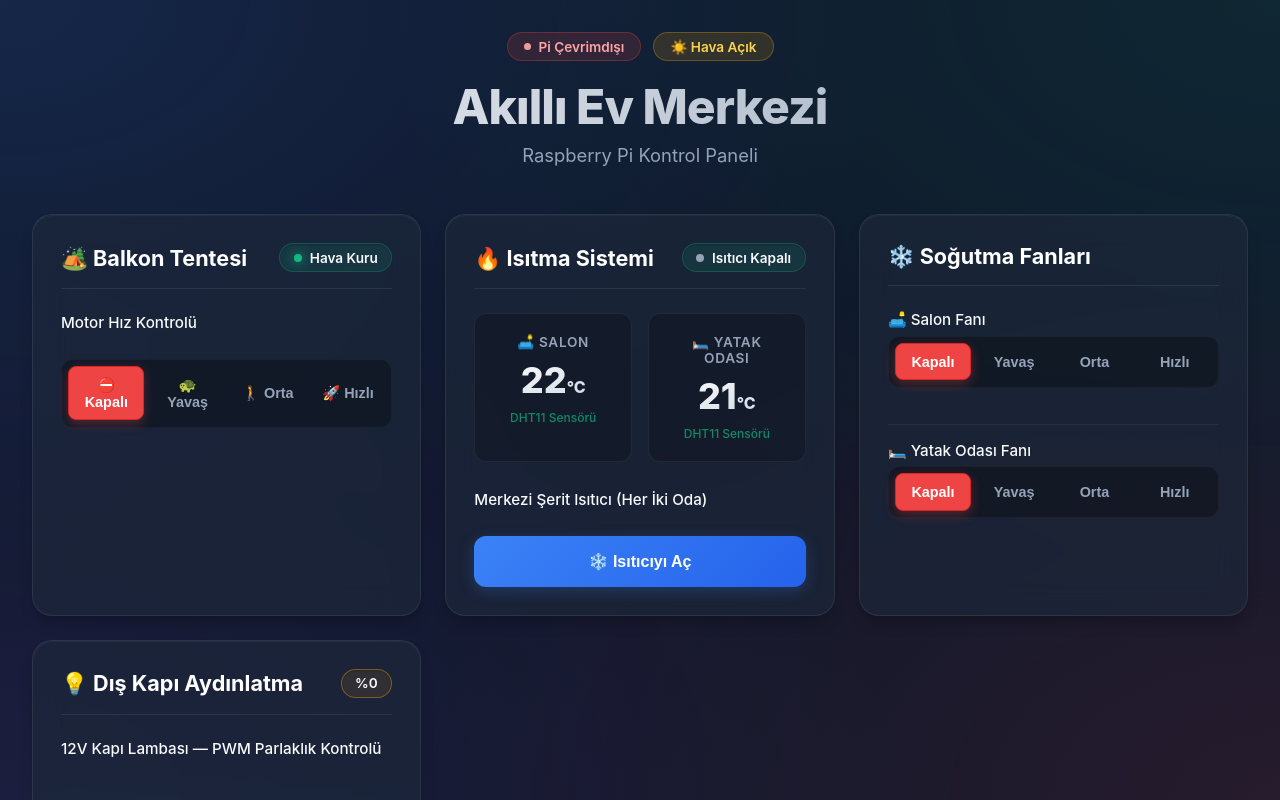
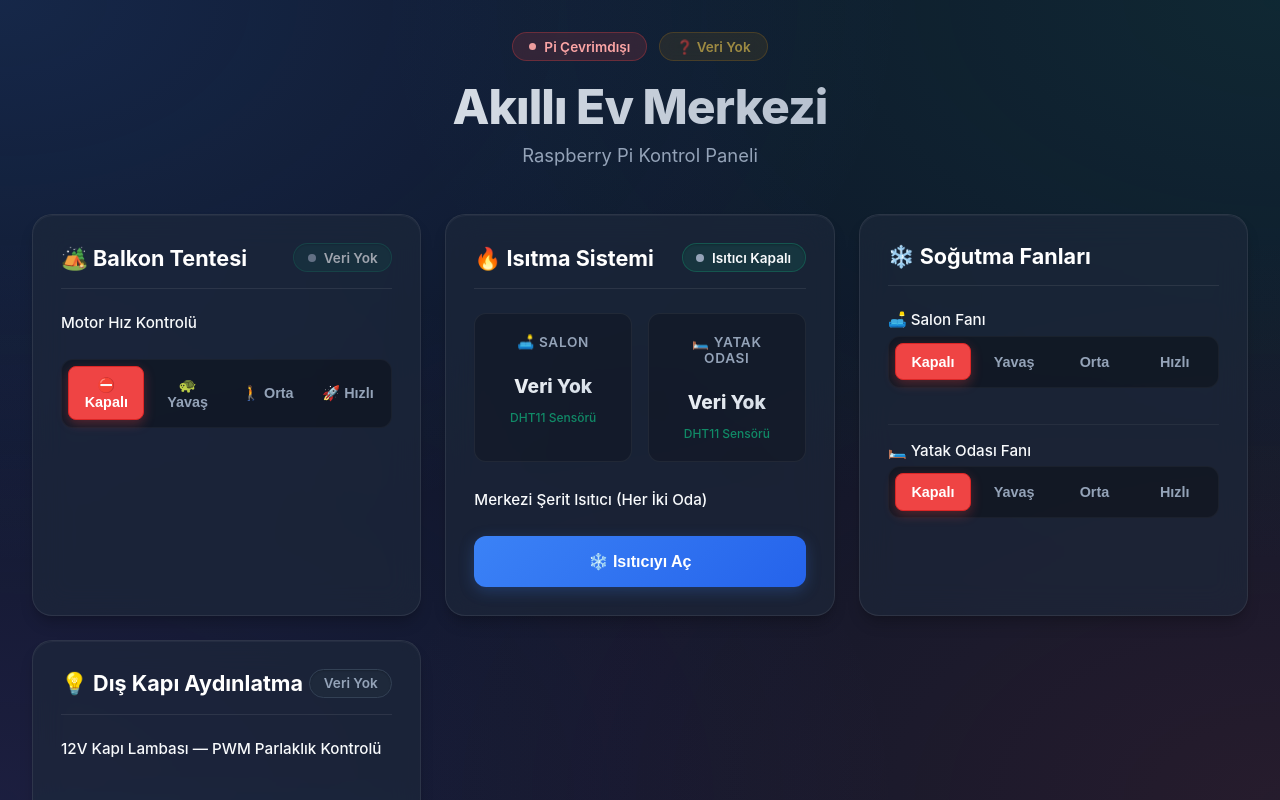
Before and after one commit to kayaalpkayaalp/webtek, a React (Vite) app: page / in a window 1280 px wide. Shown: the top 800 px of the page. Built offline with nearby package versions, Linux system fonts and the light colour scheme; no server answers.

Commit message:
feat: handle disconnected pi state to show 'Veri Yok' in frontend and track last seen in backend

```diff
--- a/src/App.jsx
+++ b/src/App.jsx
@@ -153,8 +153,8 @@ function App() {
             <span className="pi-dot"></span>
             {isPiConnected ? 'Pi Bağlı' : 'Pi Çevrimdışı'}
           </div>
-          <div className={`rain-badge ${isRaining ? 'raining' : 'dry'}`}>
-            {isRaining ? '🌧️ Yağmur Var' : '☀️ Hava Açık'}
+          <div className={`rain-badge ${!isPiConnected ? 'dry' : (isRaining ? 'raining' : 'dry')}`} style={!isPiConnected ? { opacity: 0.6 } : {}}>
+            {!isPiConnected ? '❓ Veri Yok' : (isRaining ? '🌧️ Yağmur Var' : '☀️ Hava Açık')}
           </div>
         </div>
         <h1 className="dashboard-title">Akıllı Ev Merkezi</h1>
@@ -167,9 +167,9 @@ function App() {
         <div className="card">
           <div className="card-header">
             <h2>🏕️ Balkon Tentesi</h2>
-            <div className={`status-indicator ${isRaining ? 'badge-warn' : 'badge-ok'}`}>
-              <div className={`status-dot ${isRaining ? 'raining' : 'safe'}`}></div>
-              {isRaining ? 'Yağmur!' : 'Hava Kuru'}
+            <div className={`status-indicator ${!isPiConnected ? 'badge-ok' : (isRaining ? 'badge-warn' : 'badge-ok')}`} style={!isPiConnected ? { opacity: 0.6 } : {}}>
+              <div className={`status-dot ${!isPiConnected ? 'safe' : (isRaining ? 'raining' : 'safe')}`} style={!isPiConnected ? { background: '#94a3b8', boxShadow: 'none' } : {}}></div>
+              {!isPiConnected ? 'Veri Yok' : (isRaining ? 'Yağmur!' : 'Hava Kuru')}
             </div>
           </div>
           <div className="card-content">
@@ -218,16 +218,28 @@ function App() {
               <div className="temp-card">
                 <span className="temp-label">🛋️ Salon</span>
                 <span className="temp-val">
+                  {isPiConnected ? (
+                    <>
                       {deviceStates.room_1_temp}
                       <small style={{ fontSize: '1rem' }}>°C</small>
+                    </>
+                  ) : (
+                    <span style={{ fontSize: '1.2rem', color: '#94a3b8' }}>Veri Yok</span>
+                  )}
                 </span>
                 <span className="temp-src">DHT11 Sensörü</span>
               </div>
               <div className="temp-card">
                 <span className="temp-label">🛏️ Yatak Odası</span>
                 <span className="temp-val">
+                  {isPiConnected ? (
+                    <>
                       {deviceStates.room_2_temp}
                       <small style={{ fontSize: '1rem' }}>°C</small>
+                    </>
+                  ) : (
+                    <span style={{ fontSize: '1.2rem', color: '#94a3b8' }}>Veri Yok</span>
+                  )}
                 </span>
                 <span className="temp-src">DHT11 Sensörü</span>
               </div>
@@ -272,11 +284,14 @@ function App() {
         <div className="card">
           <div className="card-header">
             <h2>💡 Dış Kapı Aydınlatma</h2>
-            <div className="status-indicator" style={{
+            <div className="status-indicator" style={
+              !isPiConnected ? { background: '#1e293b', borderColor: '#334155', color: '#94a3b8' } :
+              {
                 background: `rgba(245, 158, 11, ${lightPct / 200 + 0.1})`,
                 borderColor: 'rgba(245, 158, 11, 0.4)'
-            }}>
-              %{lightPct}
+              }
+            }>
+              {!isPiConnected ? 'Veri Yok' : `%${lightPct}`}
             </div>
           </div>
           <div className="card-content">
@@ -296,8 +311,8 @@ function App() {
               />
             </div>
             <div className="light-visualizer">
-              <div className="light-fill" style={{ width: `${lightPct}%` }}>
-                {lightPct > 20 && <span className="light-label">💡 {lightPct}%</span>}
+              <div className="light-fill" style={{ width: !isPiConnected ? '0%' : `${lightPct}%`, background: !isPiConnected ? '#475569' : '' }}>
+                {isPiConnected && lightPct > 20 && <span className="light-label">💡 {lightPct}%</span>}
               </div>
             </div>
           </div>
```
Also changed, not shown: api/index.js (+17 -1 lines). Lines whose indentation alone changed are shown as unchanged.
